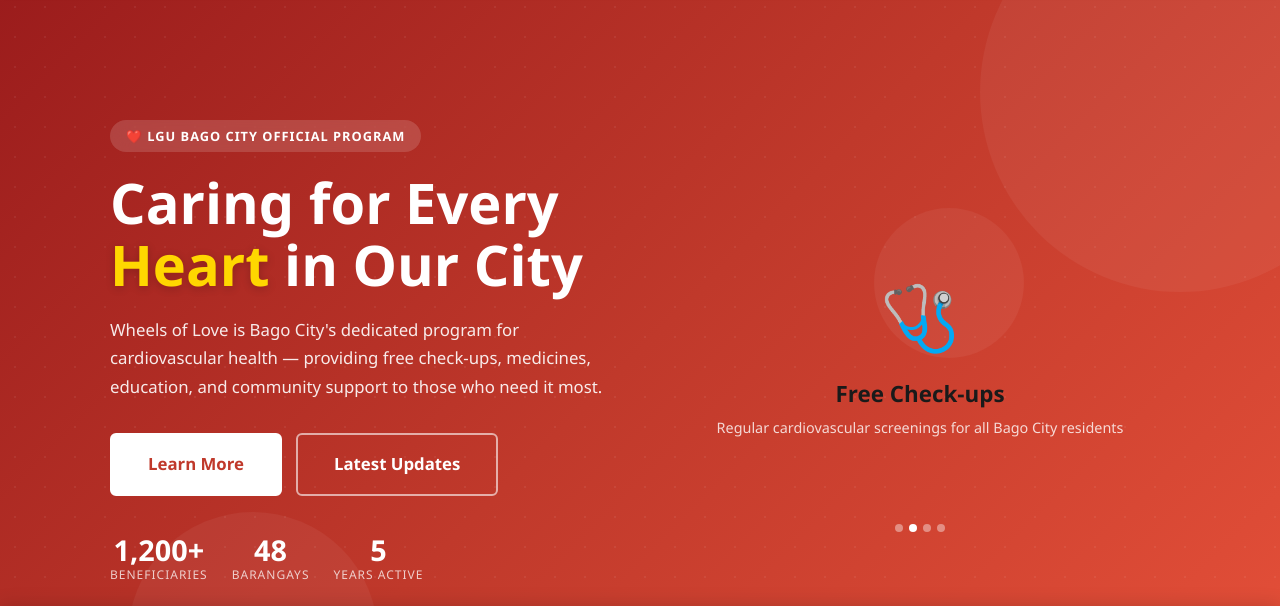
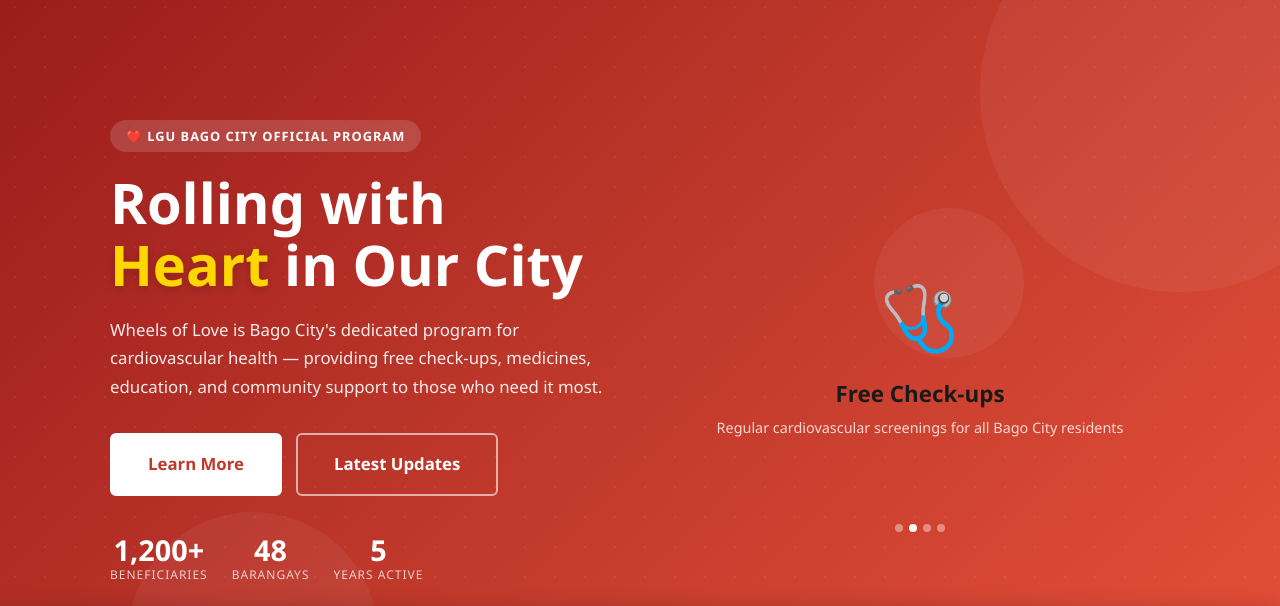
Before and after one commit to ICTcmd/wheels-of-love, a website: page index.html in a window 1280 px wide. Shown: the part 123-729 px from the top of the page. Drawn offline with Linux system fonts and the light colour scheme; no server answers.

Commit message:
feat: update hero text, slideshow and branding for Wheels of Love

```diff
--- a/index.html
+++ b/index.html
@@ -3,9 +3,9 @@
 <head>
   <meta charset="UTF-8">
   <meta name="viewport" content="width=device-width, initial-scale=1.0">
-  <meta name="description" content="Wheels of Love - Official LGU Program of Bago City. Caring for Every heart in our community.">
+  <meta name="description" content="Wheels of Love - Official LGU Program of Bago City. Rolling with heart in our community.">
   <meta property="og:title" content="Wheels of Love | Bago City LGU">
-  <meta property="og:description" content="Caring for Every heart in Bago City. Official program website.">
+  <meta property="og:description" content="Rolling with heart in Bago City. Official program website.">
   <title>Wheels of Love | LGU Bago City Program</title>
   <link rel="stylesheet" href="assets/css/main.css">
   <link rel="stylesheet" href="assets/css/mobile-enhancements.css">
@@ -84,7 +84,7 @@
       <div class="hero-text">
         <div class="hero-badge" id="dyn-hero-badge">❤️ LGU Bago City Official Program</div>
         <h1 class="hero-title">
-          <span id="dyn-hero-title-line1">Caring for Every</span><br>
+          <span id="dyn-hero-title-line1">Rolling with</span><br>
           <span class="highlight" id="dyn-hero-title-highlight">Heart</span> <span id="dyn-hero-title-line2">in Our City</span>
         </h1>
         <p class="hero-desc" id="dyn-hero-description">
@@ -139,8 +139,7 @@
           <!-- Slide 4: Logo -->
           <div class="hero-slide" id="slide-3">
             <picture>
-              <source srcset="assets/images/logo.webp" type="image/webp">
-              <img src="assets/images/logo.png" alt="Wheels of Love Logo"
+              <source srcset="assets/images/logo.webp" type="image/webp"><img src="assets/images/logo.png" alt="Wheels of Love Logo"
                    style="width:130px;height:130px;border-radius:50%;object-fit:cover;margin:0 auto 16px;border:4px solid rgba(255,255,255,.3);box-shadow:0 8px 30px rgba(0,0,0,.2);">
             </picture>
             <div class="card-title" id="dyn-card-title">Wheels of Love</div>
```
